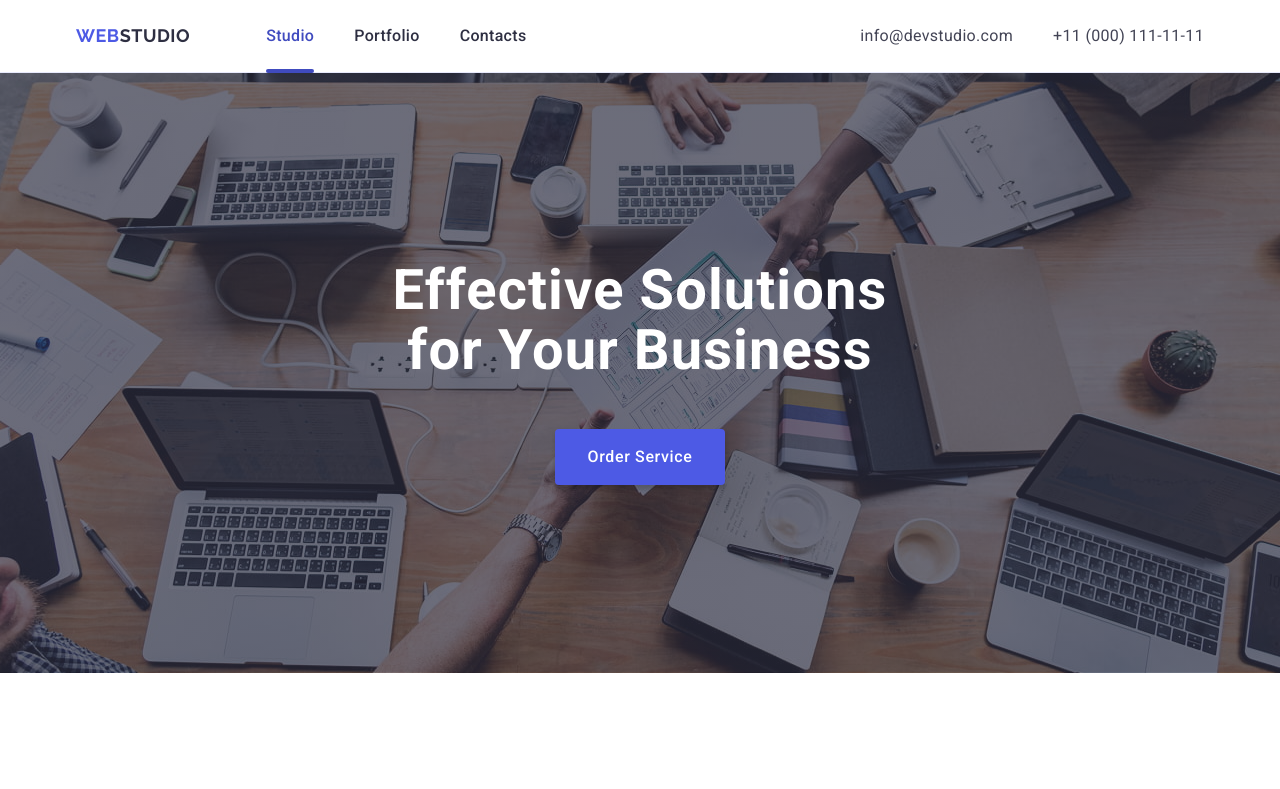
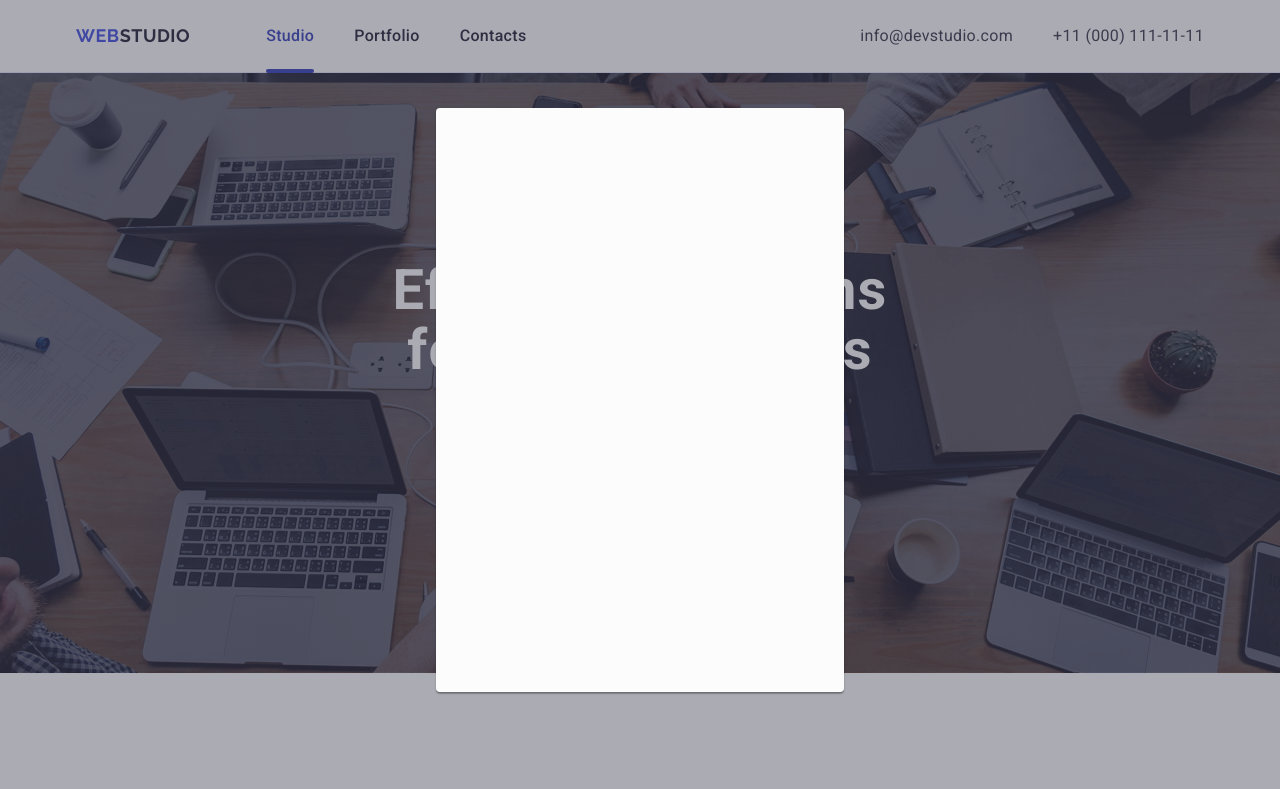
Before and after one commit to Uliana-Oleksiienko/goit-markup-hw-05, a plain HTML site: page index.html in a window 1280 px wide. Shown: the top 789 px of the page. Drawn offline with nearby package versions, Linux system fonts and the light colour scheme.

Commit message:
Modal window

```diff
--- a/css/styles.css
+++ b/css/styles.css
@@ -169,7 +169,8 @@ a {
     min-width: 169px;
     height: 56px;
     border: none;
-    transition: background-color 250ms cubic-bezier(0.4, 0, 0.2, 1);
+    transition: background-color 250ms cubic-bezier(0.4, 0, 0.2, 1),
+    visibility 250ms cubic-bezier(0.4, 0, 0.2, 1);
 }
 
 .order-button:hover,
@@ -400,3 +401,36 @@ ul {
 .footer-icon{
     fill: #f4f4fd;
 }
+/*Modal window*/
+.backdrop{
+    position: fixed;
+    top: 0;
+    left: 0;
+    width: 100%;
+    height: 100%;
+    background-color: rgba(46, 47, 66, 0.4);
+    opacity: 0;
+    visibility: hidden;
+    pointer-events: none;
+    transition: opacity 250ms cubic-bezier(0.4, 0, 0.2, 1);
+}
+.backdrop.is-open{
+    opacity: 1;
+    visibility: visible;
+    pointer-events: auto;
+}
+.modal{
+    position: absolute;
+    top: 50%;
+    left: 50%;
+    width: 408px;
+    min-height: 584px;
+    transform: translate(-50%, -50%);
+    border-radius: 4px;
+    box-shadow: 0 1px 1px 0 rgba(0, 0, 0, 0.14), 0 1px 3px 0 rgba(0, 0, 0, 0.12), 0 2px 1px 0 rgba(0, 0, 0, 0.2);
+    background: #fcfcfc;
+    transition: transform 250ms cubic-bezier(0.4, 0, 0.2, 1);
+}
+.backdrop:not(is-open) .modal{
+    transform: translate(-50%, -50%);
+}
--- a/index.html
+++ b/index.html
@@ -449,5 +449,8 @@
         </div>
       </div>
     </footer>
+    <div class="backdrop is-open">
+      <div class="modal"></div>
+    </div>
   </body>
 </html>
```
